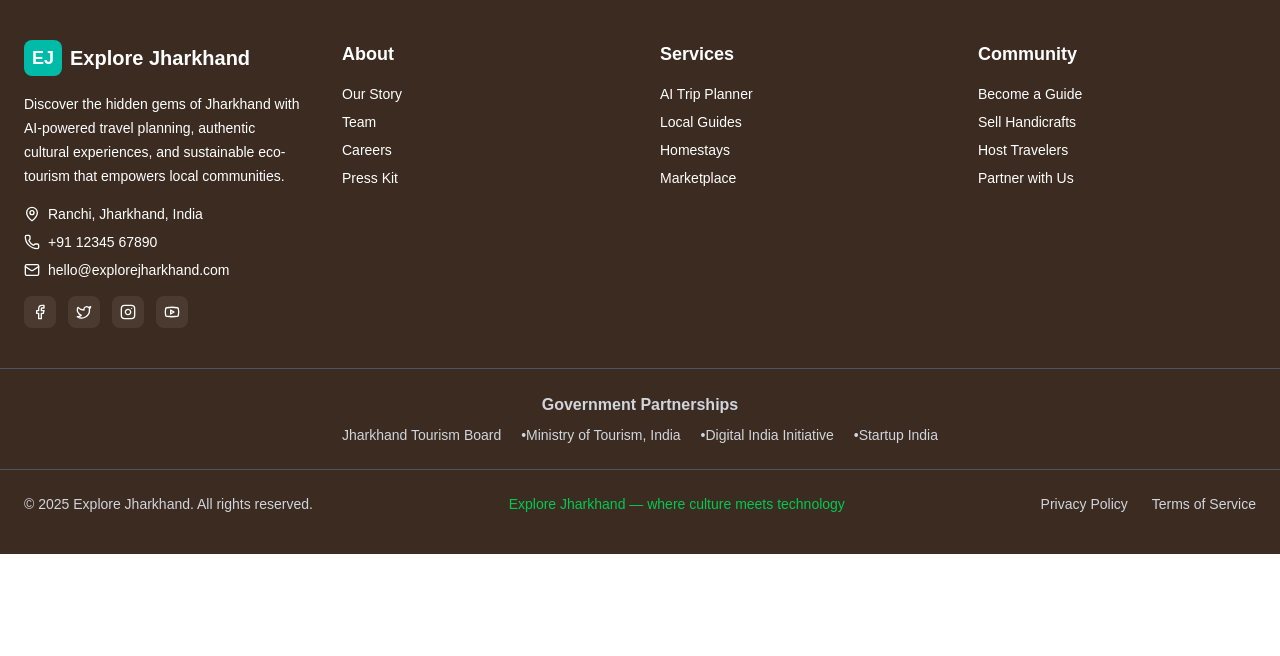
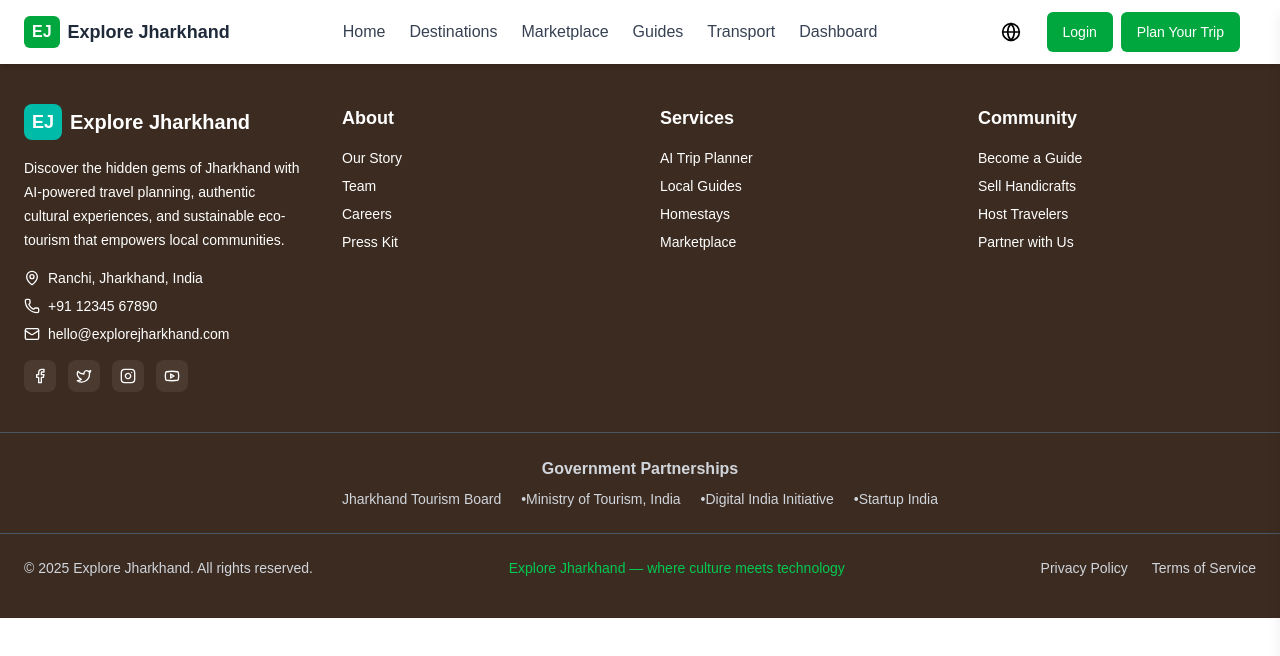
Before and after one commit to MAYANKSHARMA01010/sih_explore_jharkhand, a Next.js app: page / in a window 1280 px wide. Shown: the top 656 px of the page. Built offline with nearby package versions, Linux system fonts and the light colour scheme.

Commit message:
Navbar Route Added

```diff
--- a/src/app/pages/landing.tsx
+++ b/src/app/pages/landing.tsx
@@ -1,9 +1,11 @@
 import React from 'react'
 import Footer from "../components/footer"
+import Navbar from '../components/navbar'
 
 function Landing() {
   return (
     <>
+      <Navbar />
       <Footer />
     </>
   )
```
